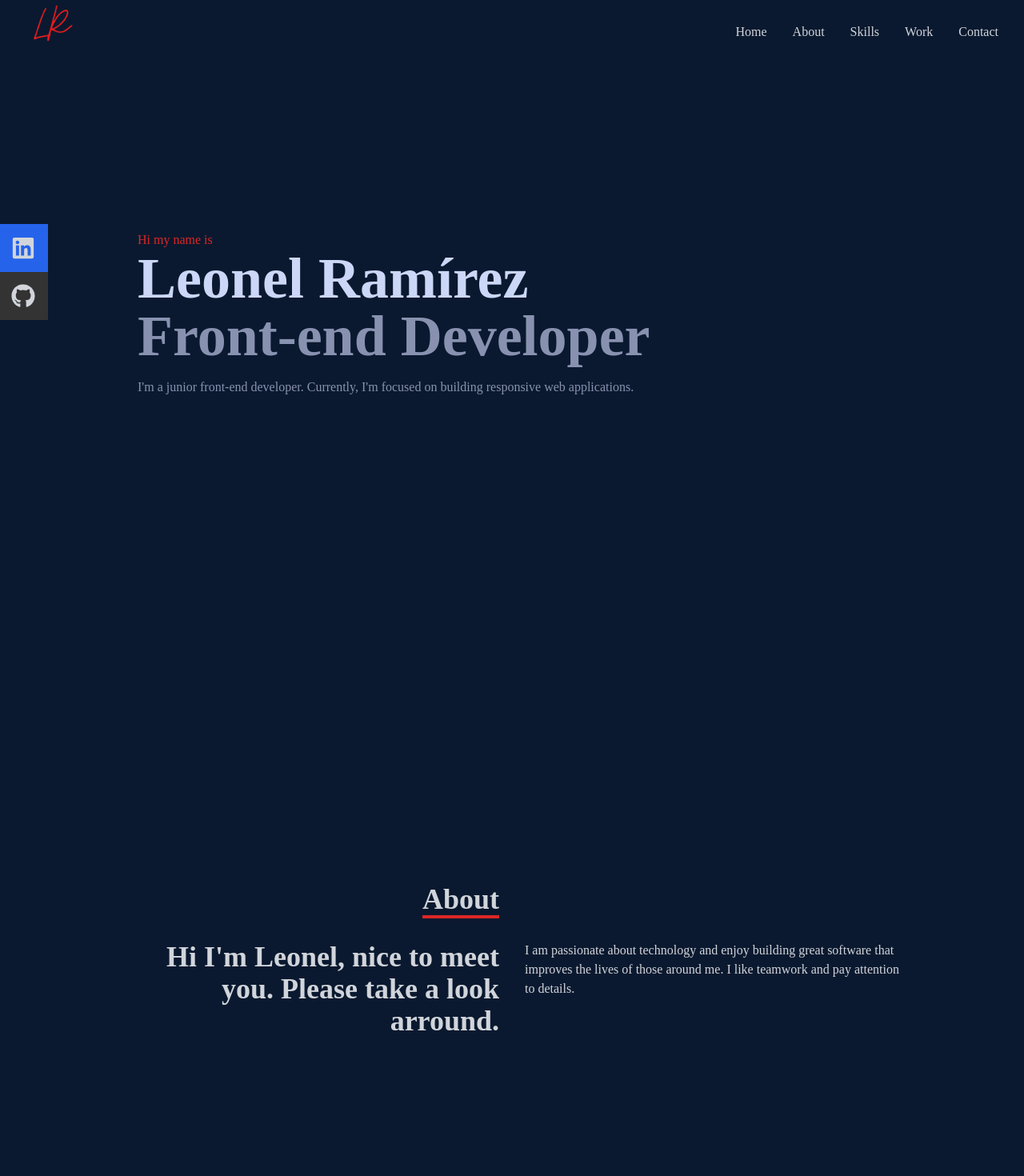
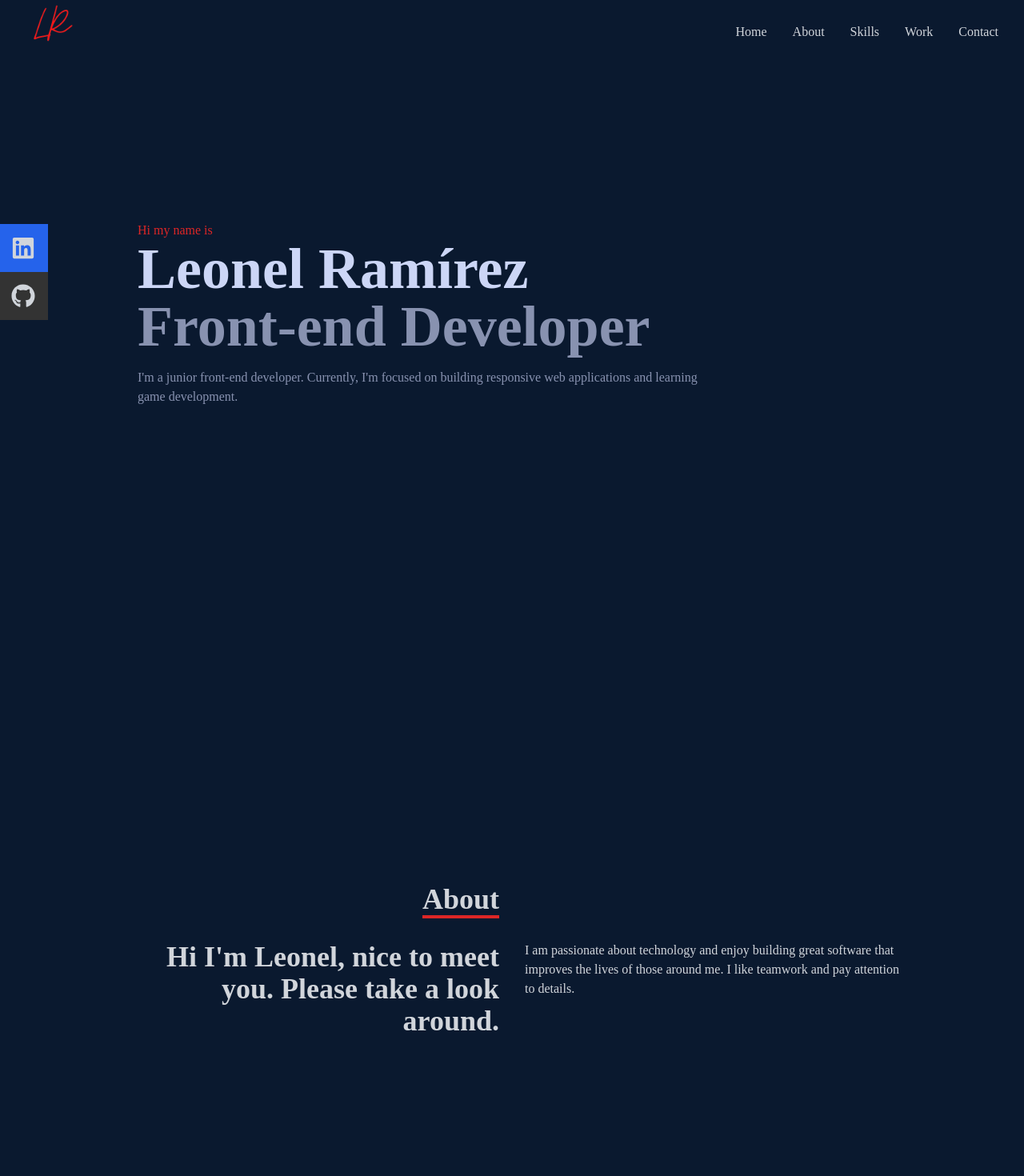
Before and after one commit to Tronjheim/Portfolio, a React (Create React App) app: page / in a window 1280 px wide. Shown: the top 1470 px of the page at 80% size. Built offline with nearby package versions, Linux system fonts and the light colour scheme.

Commit message:
uploading project

```diff
--- a/src/components/About.jsx
+++ b/src/components/About.jsx
@@ -14,7 +14,7 @@ const About = () => {
             </div>
             <div className='max-w-[1000px] w-full grid sm:grid-cols-2 gap-8 px-4'>
                 <div className=' sm:text-right text-4xl font-bold'>
-                    <p>Hi I'm Leonel, nice to meet you. Please take a look arround.</p>
+                    <p>Hi I'm Leonel, nice to meet you. Please take a look around.</p>
                 </div>
                 <div>
                     <p>I am passionate about technology and enjoy building great software that improves
--- a/src/components/Contact.jsx
+++ b/src/components/Contact.jsx
@@ -2,7 +2,7 @@ import React from 'react'
 
 const Contact = () => {
   return (
-    <div name='contact' className='w-full h-screen bg-[#0a192f] flex justify-center items-center p-4'>
+    <div name='contact' className='w-full h-screen bg-[#0a192f] flex justify-center items-center p-4 '>
       <form method='POST' action="https://getform.io/f/18853f7e-35cd-42f1-be9b-24d0e5639798" className='flex flex-col max-w-[600px] w-full'>
           <div className='pb-8'>
               <p className='text-4xl font-bold inline border-b-4 border-red-600 text-gray-400'>Contact</p>
--- a/src/components/Home.jsx
+++ b/src/components/Home.jsx
@@ -9,8 +9,8 @@ const Home = () => {
         <p className='text-red-600'>Hi my name is</p>
         <h1 className='text-4xl sm:text-7xl font-bold text-[#ccd6f6]'>Leonel Ramírez</h1>
         <h2 className='text-4xl sm:text-7xl font-bold text-[#8892b0]'>Front-end Developer</h2>
-        <p className='text-[#8892b0] py-4 max-w-[700px]'>I'm a  junior front-end developer. Currently, I'm focused on
-          building responsive web applications.</p>
+        <p className='text-[#8892b0] py-4 max-w-[700px]'>I'm a junior front-end developer. Currently, I'm focused on
+          building responsive web applications and learning game development.</p>
 
       </div>
     </div>
--- a/src/components/Work.jsx
+++ b/src/components/Work.jsx
@@ -2,6 +2,7 @@ import React from 'react'
 import Gitl from '../assets/weather.png'
 import Todo from '../assets/todo.png'
 import Calcu from '../assets/calcu.png'
+import Fin from '../assets/finance.png'
 
 
 
@@ -15,7 +16,7 @@ function Work() {
           </div>
 
             {/*Container*/}
-          <div className='grid sm:grid-cols-2 md:grid-cols-3 gap-4'>
+          <div className='grid sm:grid-cols-2 md:grid-cols-2 gap-4'>
               {/*Grid Item*/}
               <div
               style={{background:`url(${Gitl})`}}
@@ -30,11 +31,10 @@ function Work() {
                           <a href="https://github.com/Tronjheim/weather-app" target="_blank">
                           <button className='text-center rounded-lg px-4 py-3 m-2 bg-white text-gray-700 font-bold text-lg'>Code</button>
                           </a>
-
                       </div>
                   </div>
               </div>
-              <br />
+
               <div
               style={{background:`url(${Todo})`}}
               className='shadow-lg shadow-[#040c16] group container rounded-md flex justify-center items-center mx-auto content-div'>
@@ -48,11 +48,11 @@ function Work() {
                           <a href="https://github.com/Tronjheim/todo-app" target="_blank">
                           <button className='text-center rounded-lg px-4 py-3 m-2 bg-white text-gray-700 font-bold text-lg'>Code</button>
                           </a>
+                      </div>
 
-                      </div>
                   </div>
               </div>
-              <br />
+
               <div
               style={{background:`url(${Calcu})`}}
               className='shadow-lg shadow-[#040c16] group container rounded-md flex justify-center items-center mx-auto content-div'>
@@ -66,7 +66,22 @@ function Work() {
                           <a href="https://github.com/Tronjheim/compound-interest-calculator"target="_blank">
                           <button className='text-center rounded-lg px-4 py-3 m-2 bg-white text-gray-700 font-bold text-lg'>Code</button>
                           </a>
+                      </div>
+                  </div>
+              </div>
+              <div
+              style={{background:`url(${Fin})`}}
+              className='shadow-lg shadow-[#040c16] group container rounded-md flex justify-center items-center mx-auto content-div'>
 
+                  {/*Hover Effects */}
+                  <div className='opacity-0 group-hover:opacity-100'>
+                      <span className='text-2xl font-bold text-white tracking-wider'>
+                      Finance Page
+                      </span>
+                      <div className='pt-8 text-center'>
+                          <a href="https://github.com/Tronjheim/finance"target="_blank">
+                          <button className='text-center rounded-lg px-4 py-3 m-2 bg-white text-gray-700 font-bold text-lg'>Code</button>
+                          </a>
                       </div>
                   </div>
               </div>
```
Also changed, not shown: src/assets/finance.png (added).
